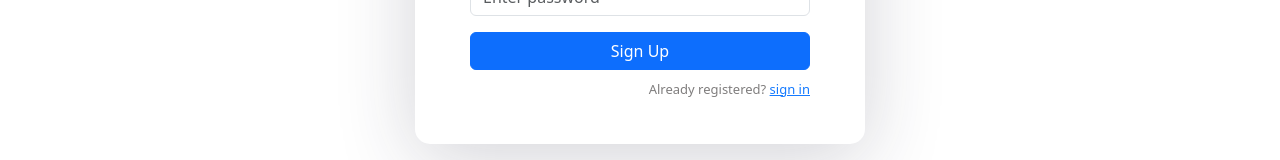
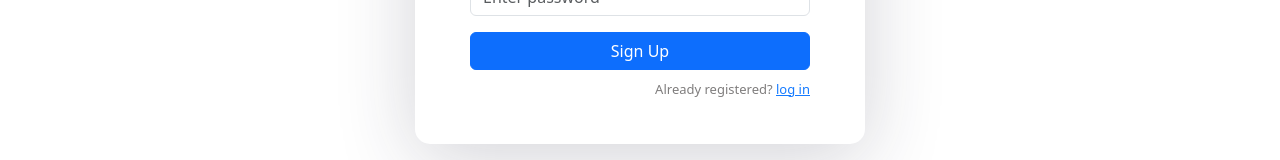
Before and after one commit to Collaborative-AI/colteam, a React (Create React App) app in the folder my-react-app/: page /sign-up in a window 1280 px wide. Shown: the part 514-674 px from the top of the page. Built offline with nearby package versions, Linux system fonts and the light colour scheme.

Commit message:
modify sign in error

```diff
--- a/my-react-app/src/components/signup.component.js
+++ b/my-react-app/src/components/signup.component.js
@@ -106,7 +106,7 @@ export default function SignUp() {
         </button>
       </div>
       <p className="forgot-password text-right">
-        Already registered? <a href="/sign-in">sign in</a>
+        Already registered? <a href="/log-in">log in</a>
       </p>
     </form>
   );
```
